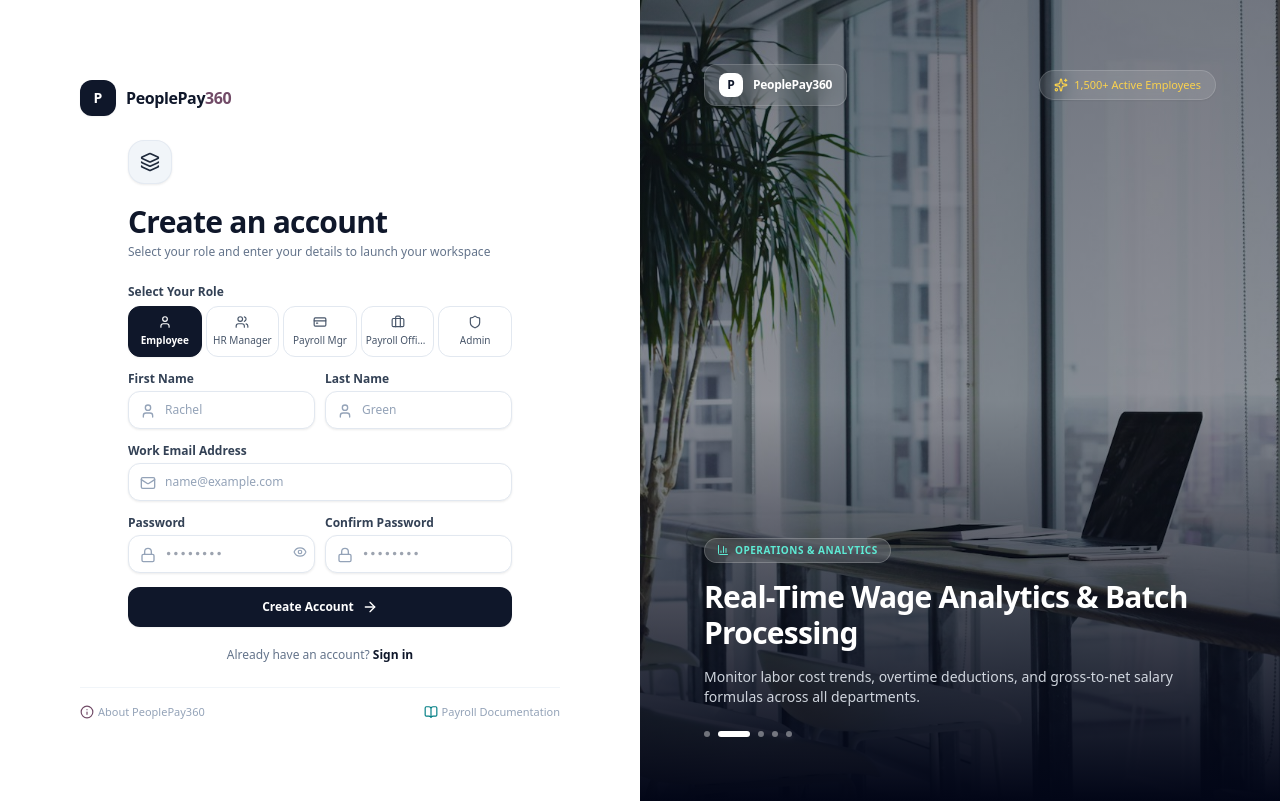
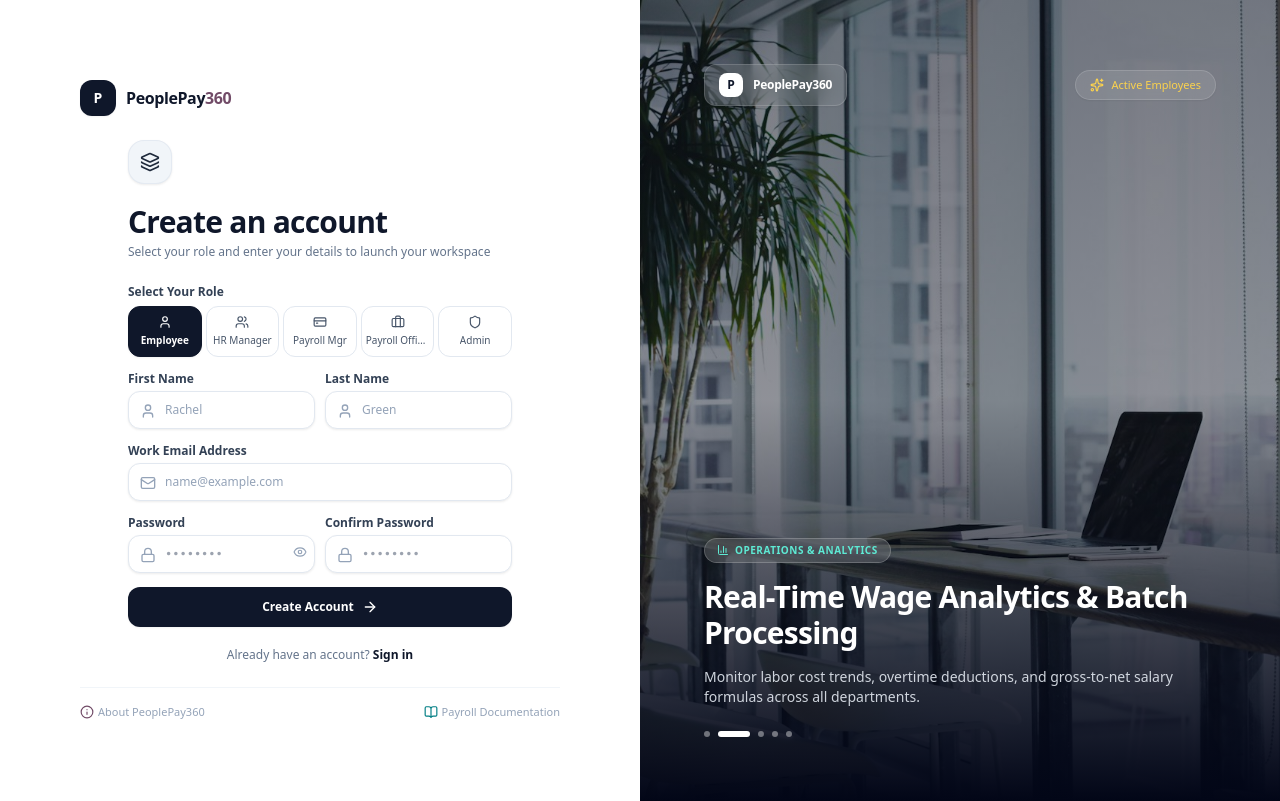
Before and after one commit to badal747/odoo_2026, a Next.js app in the folder frontend/: page /register in a window 1280 px wide. Built offline with nearby package versions, Linux system fonts and the light colour scheme; no server answers.

Commit message:
feat: make active employees badge in auth hero slider real-time using public-stats api

```diff
--- a/frontend/components/AuthHeroSlider.tsx
+++ b/frontend/components/AuthHeroSlider.tsx
@@ -2,6 +2,7 @@
 
 import React, { useState, useEffect } from "react";
 import { Sparkles, CreditCard, BarChart3, Clock, ShieldCheck, Trophy } from "lucide-react";
+import api from "@/lib/api";
 
 export const SLIDES = [
   {
@@ -48,6 +49,7 @@ export const SLIDES = [
 
 export default function AuthHeroSlider() {
   const [currentSlide, setCurrentSlide] = useState(0);
+  const [activeEmployeesCount, setActiveEmployeesCount] = useState<number | null>(null);
 
   // Auto-cycle through the 5 slides every 4.5 seconds
   useEffect(() => {
@@ -58,8 +60,33 @@ export default function AuthHeroSlider() {
     return () => clearInterval(interval);
   }, []);
 
+  // Fetch real-time active employees count and synchronize every 10 seconds
+  useEffect(() => {
+    const fetchLiveStats = async () => {
+      try {
+        const res = await api.get("/auth/public-stats");
+        if (res.data && typeof res.data.active_employees_count === "number") {
+          setActiveEmployeesCount(res.data.active_employees_count);
+        }
+      } catch (err) {
+        // Graceful fallback if network is temporarily unavailable
+      }
+    };
+
+    fetchLiveStats();
+    const statsPoll = setInterval(fetchLiveStats, 10000);
+    return () => clearInterval(statsPoll);
+  }, []);
+
   const slide = SLIDES[currentSlide];
   const IconComponent = slide.icon;
+
+  const formattedCount =
+    activeEmployeesCount !== null
+      ? activeEmployeesCount >= 100
+        ? `${activeEmployeesCount.toLocaleString()}+ Active Employees`
+        : `${activeEmployeesCount} Active Employee${activeEmployeesCount === 1 ? "" : "s"}`
+      : "Active Employees";
 
   return (
     <div className="hidden lg:flex lg:w-1/2 min-h-screen relative p-12 xl:p-16 flex-col justify-between overflow-hidden bg-slate-950 text-white select-none">
@@ -79,7 +106,7 @@ export default function AuthHeroSlider() {
       {/* Elegant Dark Gradient Overlay */}
       <div className="absolute inset-0 bg-gradient-to-t from-slate-950 via-slate-950/40 to-slate-950/50" />
 
-      {/* Top Row: Brand Badge + 1,500+ Employees Badge */}
+      {/* Top Row: Brand Badge + Real-Time Active Employees Badge */}
       <div className="relative z-10 flex items-center justify-between">
         <div className="flex items-center space-x-2.5 px-3.5 py-2 rounded-xl bg-white/10 backdrop-blur-md border border-white/15 shadow-sm">
           <div className="w-6 h-6 rounded-lg bg-white text-slate-900 flex items-center justify-center font-black text-xs">
@@ -88,9 +115,9 @@ export default function AuthHeroSlider() {
           <span className="text-xs font-bold tracking-tight text-white">PeoplePay360</span>
         </div>
 
-        <div className="flex items-center space-x-1.5 px-3.5 py-1.5 rounded-full bg-white/10 backdrop-blur-md border border-white/15 text-[11px] text-amber-300 font-medium shadow-sm">
-          <Sparkles className="w-3.5 h-3.5 text-amber-300" />
-          <span>1,500+ Active Employees</span>
+        <div className="flex items-center space-x-2 px-3.5 py-1.5 rounded-full bg-white/10 backdrop-blur-md border border-white/15 text-[11px] text-amber-300 font-medium shadow-sm transition-all">
+          <Sparkles className="w-3.5 h-3.5 text-amber-300 shrink-0" />
+          <span>{formattedCount}</span>
         </div>
       </div>
 
```
Also changed, not shown: 1 other file (tests, documents, lock files or other folders).
